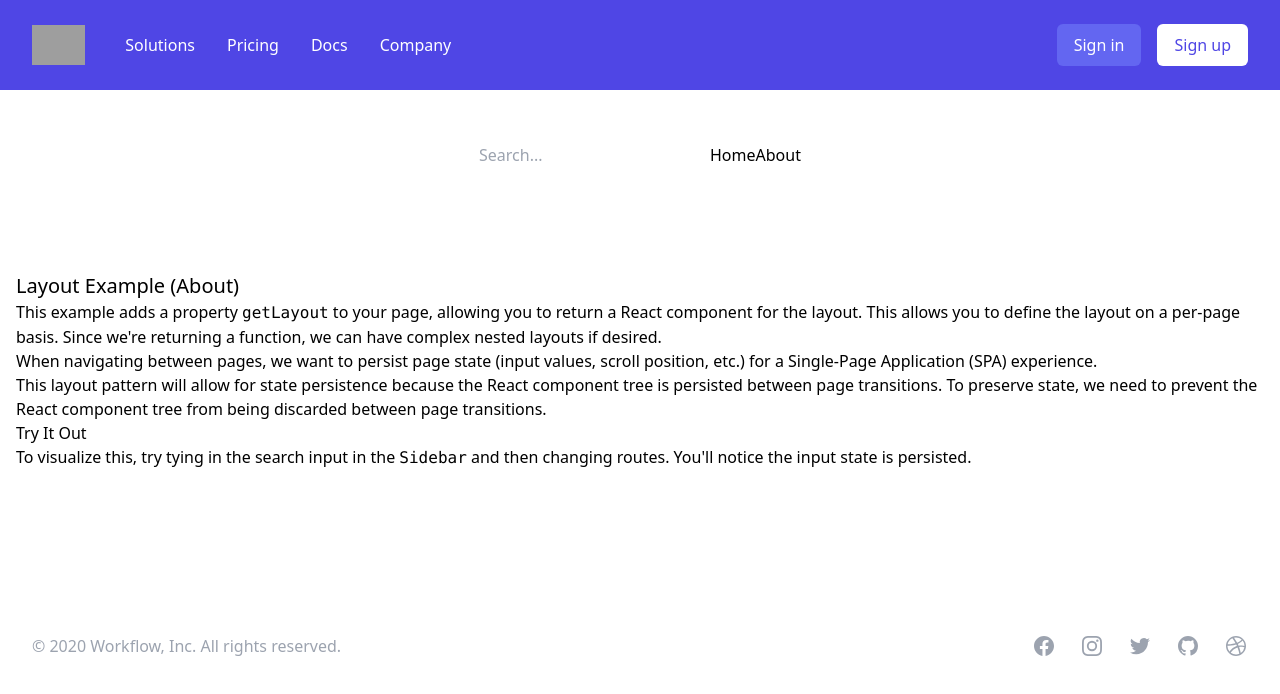
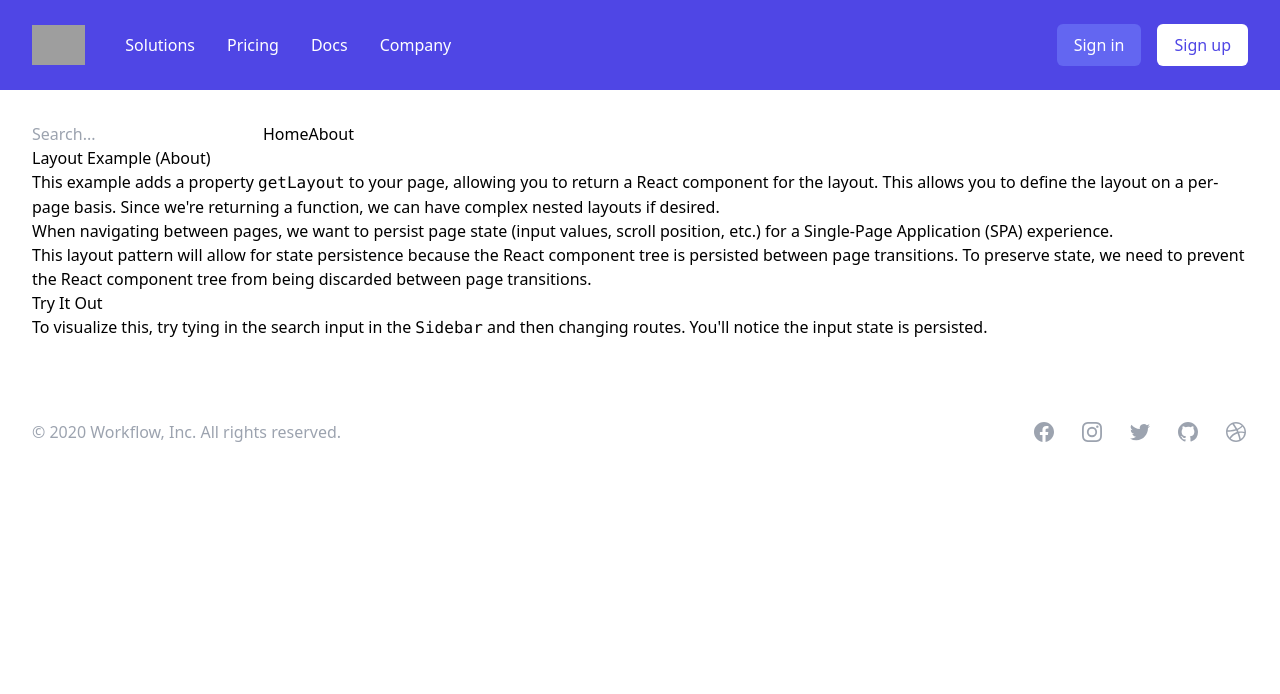
Before and after one commit to Blakeing/next-tailwind, a Next.js app: page /about in a window 1280 px wide. Shown: the top 694 px of the page. Built offline with nearby package versions, Linux system fonts and the light colour scheme; grey boxes are pictures that could not be loaded.

Commit message:
restructure arch

```diff
--- a/package.json
+++ b/package.json
@@ -10,6 +10,7 @@
     "prettier-fix": "prettier --write ."
   },
   "dependencies": {
+    "clsx": "^1.1.1",
     "next": "12.1.0",
     "react": "17.0.2",
     "react-dom": "17.0.2"
@@ -21,9 +22,9 @@
     "eslint-config-prettier": "^8.3.0",
     "postcss": "^8.4.8",
     "postcss-flexbugs-fixes": "^5.0.2",
+    "postcss-nesting": "^10.1.3",
     "postcss-preset-env": "^7.2.3",
     "prettier": "^2.5.1",
-    "tailwindcss": "^3.0.23",
-    "postcss-nesting": "^10.1.3"
+    "tailwindcss": "^3.0.23"
   }
 }
--- a/src/components/layout.js
+++ b/src/components/layout.js
@@ -4,13 +4,12 @@ import Header from './header'
 
 export default function Layout({ children }) {
   return (
-    <>
-      <Head>
-        <title>Layouts Example</title>
-      </Head>
+    <div className="h-full bg-primary mx-auto transition-colors duration-150">
       <Header />
-      <main className="grid-container h-full">{children}</main>
+      <main className="fit max-w-7xl mx-auto px-4 sm:px-6 lg:px-8  py-4 sm:py-6 lg:py-8">
+        {children}
+      </main>
       <Footer />
-    </>
+    </div>
   )
 }
--- a/src/pages/_app.js
+++ b/src/pages/_app.js
@@ -1,8 +1,14 @@
-import '../styles/globals.css'
+import '../styles/main.css'
+import '../styles/chrome-bug.css'
+import { useEffect } from 'react'
 
 export default function MyApp({ Component, pageProps }) {
   // Use the layout defined at the page level, if available
   const getLayout = Component.getLayout || ((page) => page)
 
+  useEffect(() => {
+    document.body.classList?.remove('loading')
+  }, [])
+
   return getLayout(<Component {...pageProps} />)
 }
--- a/src/pages/_document.js
+++ b/src/pages/_document.js
@@ -4,7 +4,7 @@ export default function Document() {
   return (
     <Html lang="en">
       <Head />
-      <body>
+      <body className="loading">
         <Main />
         <NextScript />
       </body>
--- /dev/null
+++ b/src/styles/base.css
@@ -0,0 +1,125 @@
+:root {
+  --primary: #ffffff;
+  --primary-2: #f1f3f5;
+  --secondary: #000000;
+  --secondary-2: #111;
+  --selection: var(--cyan);
+  --text-base: #000000;
+  --text-primary: #000000;
+  --text-secondary: white;
+  --hover: rgba(0, 0, 0, 0.075);
+  --hover-1: rgba(0, 0, 0, 0.15);
+  --hover-2: rgba(0, 0, 0, 0.25);
+  --cyan: #22b8cf;
+  --green: #37b679;
+  --red: #da3c3c;
+  --purple: #f81ce5;
+  --blue: #0070f3;
+  --pink: #ff0080;
+  --pink-light: #ff379c;
+  --magenta: #eb367f;
+  --violet: #7928ca;
+  --violet-dark: #4c2889;
+  --accent-0: #fff;
+  --accent-1: #fafafa;
+  --accent-2: #eaeaea;
+  --accent-3: #999999;
+  --accent-4: #888888;
+  --accent-5: #666666;
+  --accent-6: #444444;
+  --accent-7: #333333;
+  --accent-8: #111111;
+  --accent-9: #000;
+  --font-sans: -apple-system, system-ui, BlinkMacSystemFont, 'Helvetica Neue',
+    'Helvetica', sans-serif;
+}
+
+[data-theme='dark'] {
+  --primary: #000000;
+  --primary-2: #111;
+  --secondary: #ffffff;
+  --secondary-2: #f1f3f5;
+  --hover: rgba(255, 255, 255, 0.075);
+  --hover-1: rgba(255, 255, 255, 0.15);
+  --hover-2: rgba(255, 255, 255, 0.25);
+  --selection: var(--purple);
+  --text-base: white;
+  --text-primary: white;
+  --text-secondary: black;
+  --accent-9: #fff;
+  --accent-8: #fafafa;
+  --accent-7: #eaeaea;
+  --accent-6: #999999;
+  --accent-5: #888888;
+  --accent-4: #666666;
+  --accent-3: #444444;
+  --accent-2: #333333;
+  --accent-1: #111111;
+  --accent-0: #000;
+}
+
+*,
+*:before,
+*:after {
+  box-sizing: inherit;
+}
+
+html,
+body {
+  /* overflow-x: hidden;
+    @apply min-h-screen leading-6;
+    min-height: -moz-available;
+    min-height: -webkit-fill-available;
+    min-height: stretch; */
+  height: 100%;
+  box-sizing: border-box;
+  touch-action: manipulation;
+  font-family: var(--font-sans);
+  text-rendering: optimizeLegibility;
+  -webkit-font-smoothing: antialiased;
+  -moz-osx-font-smoothing: grayscale;
+  background-color: var(--primary);
+  color: var(--text-primary);
+  overscroll-behavior-x: none;
+}
+
+body {
+  position: relative;
+  min-height: 100%;
+}
+
+a {
+  -webkit-tap-highlight-color: rgba(0, 0, 0, 0);
+}
+
+.animated {
+  animation-duration: 1s;
+  animation-fill-mode: both;
+  -webkit-animation-duration: 1s;
+  -webkit-animation-fill-mode: both;
+}
+
+.fadeIn {
+  animation-name: fadeIn;
+  -webkit-animation-name: fadeIn;
+}
+
+@-webkit-keyframes fadeIn {
+  from {
+    opacity: 0;
+  }
+
+  to {
+    opacity: 1;
+  }
+}
+
+@keyframes fadeIn {
+  from {
+    opacity: 0;
+  }
+
+  to {
+    opacity: 1;
+  }
+}
--- /dev/null
+++ b/src/styles/chrome-bug.css
@@ -0,0 +1,12 @@
+/**
+ * Chrome has a bug with transitions on load since 2012!
+ *
+ * To prevent a "pop" of content, you have to disable all transitions until
+ * the page is done loading.
+ *
+ * https://lab.laukstein.com/bug/input
+ * https://twitter.com/timer150/status/1345217126680899584
+ */
+body.loading * {
+  transition: none !important;
+}
--- /dev/null
+++ b/src/styles/components.css
@@ -0,0 +1,3 @@
+.fit {
+  min-height: calc(100vh - 210px);
+}
--- a/src/styles/globals.css
+++ /dev/null
@@ -1,75 +0,0 @@
-@tailwind base;
-@tailwind components;
-@tailwind utilities;
-
-@layer base {
-  /* colors */
-  :root {
-    --color-primary: 11 13 23;
-    --color-secondary: 111 114 185;
-    --color-dark: 11 13 23;
-    --color-light: 208 214 249;
-
-    /* font-sizes */
-    --fs-900: clamp(5rem, 8vw + 1rem, 9.375rem);
-    --fs-800: 3.5rem;
-    --fs-700: 1.5rem;
-    --fs-600: 1rem;
-    --fs-500: 1rem;
-    --fs-400: 0.9375rem;
-    --fs-300: 1rem;
-    --fs-200: 0.875rem;
-
-    /* font-families */
-    --ff-serif: 'Bellefair', serif;
-    --ff-sans-cond: 'Barlow Condensed', sans-serif;
-    --ff-sans-normal: 'Barlow', sans-serif;
-  }
-
-  @media (min-width: 35em) {
-    :root {
-      --fs-800: 5rem;
-      --fs-700: 2.5rem;
-      --fs-600: 1.5rem;
-      --fs-500: 1.25rem;
-      --fs-400: 1rem;
-    }
-  }
-
-  @media (min-width: 45em) {
-    :root {
-      /* font-sizes */
-      --fs-800: 6.25rem;
-      --fs-700: 3.5rem;
-      --fs-600: 2rem;
-      --fs-500: 1.75rem;
-      --fs-400: 1.125rem;
-    }
-  }
-
-  body {
-    display: grid;
-    grid-template-rows: min-content 1fr;
-    overflow-x: hidden;
-    @apply min-h-screen leading-6;
-    min-height: -moz-available;
-    min-height: -webkit-fill-available;
-    min-height: stretch;
-  }
-  h1 {
-    @apply text-2xl;
-  }
-  h2 {
-    @apply text-xl;
-  }
-
-  .grid-container {
-    display: grid;
-    place-items: center;
-    padding-inline: 1rem;
-    padding-bottom: 4rem;
-  }
-}
-
-@layer components {
-}
--- /dev/null
+++ b/src/styles/main.css
@@ -0,0 +1,7 @@
+@tailwind base;
+@import './base.css';
+
+@tailwind components;
+@import './components.css';
+
+@tailwind utilities;
--- a/tailwind.config.js
+++ b/tailwind.config.js
@@ -1,5 +1,3 @@
-// const colors = require('tailwindcss/colors')
-
 function withOpacityValue(variable) {
   return ({ opacityValue }) => {
     if (opacityValue === undefined) {
@@ -12,18 +10,42 @@ function withOpacityValue(variable) {
 module.exports = {
   content: ['./src/**/*.{js,ts,jsx,tsx}'],
   theme: {
-    // colors: {
-    //   primary: withOpacityValue('--color-primary'),
-    //   secondary: withOpacityValue('--color-secondary'),
-    //   indigo: colors.indigo,
-    //   gray: colors.gray,
-    // },
     extend: {
+      maxWidth: {
+        '8xl': '1920px',
+      },
       colors: {
-        primary: withOpacityValue('--color-primary'),
-        secondary: withOpacityValue('--color-secondary'),
-        // indigo: colors.indigo,
-        // gray: colors.gray,
+        primary: 'var(--primary)',
+        'primary-2': 'var(--primary-2)',
+        secondary: 'var(--secondary)',
+        'secondary-2': 'var(--secondary-2)',
+        hover: 'var(--hover)',
+        'hover-1': 'var(--hover-1)',
+        'hover-2': 'var(--hover-2)',
+        'accent-0': 'var(--accent-0)',
+        'accent-1': 'var(--accent-1)',
+        'accent-2': 'var(--accent-2)',
+        'accent-3': 'var(--accent-3)',
+        'accent-4': 'var(--accent-4)',
+        'accent-5': 'var(--accent-5)',
+        'accent-6': 'var(--accent-6)',
+        'accent-7': 'var(--accent-7)',
+        'accent-8': 'var(--accent-8)',
+        'accent-9': 'var(--accent-9)',
+        violet: 'var(--violet)',
+        'violet-light': 'var(--violet-light)',
+        'violet-dark': 'var(--violet-dark)',
+        pink: 'var(--pink)',
+        'pink-light': 'var(--pink-light)',
+        cyan: 'var(--cyan)',
+        blue: 'var(--blue)',
+        green: 'var(--green)',
+        red: 'var(--red)',
+      },
+      textColor: {
+        base: 'var(--text-base)',
+        primary: 'var(--text-primary)',
+        secondary: 'var(--text-secondary)',
       },
     },
   },
```
Also changed, not shown: 1 other file (tests, documents, lock files or other folders).
